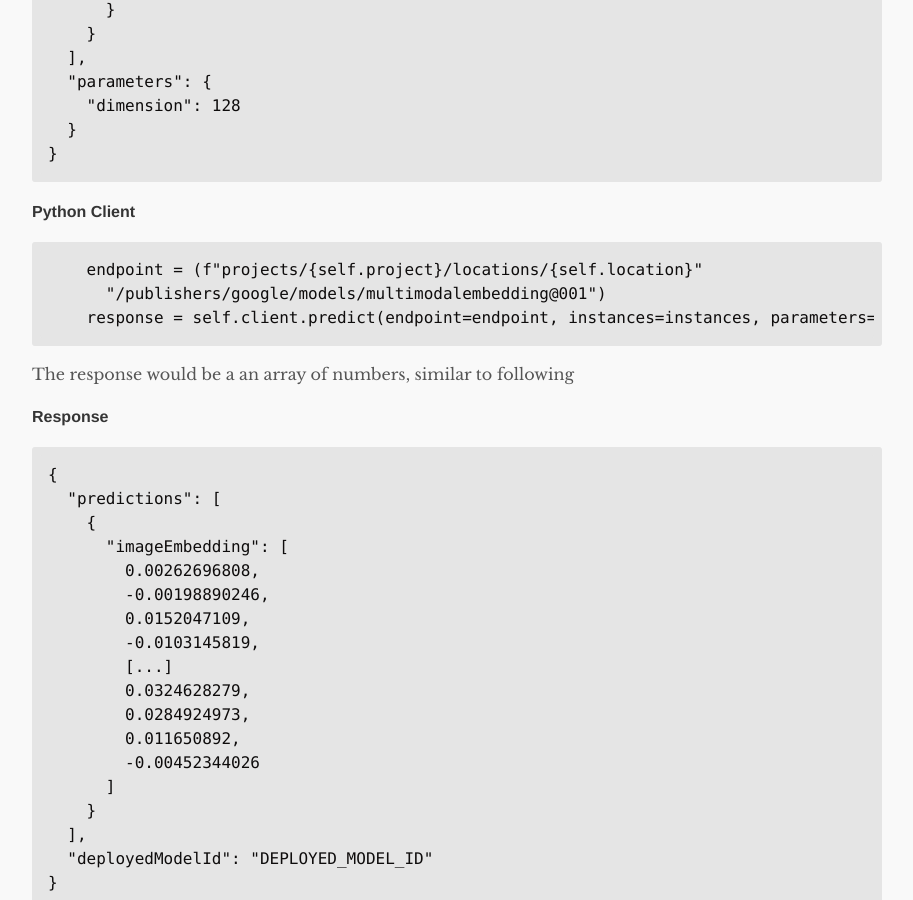
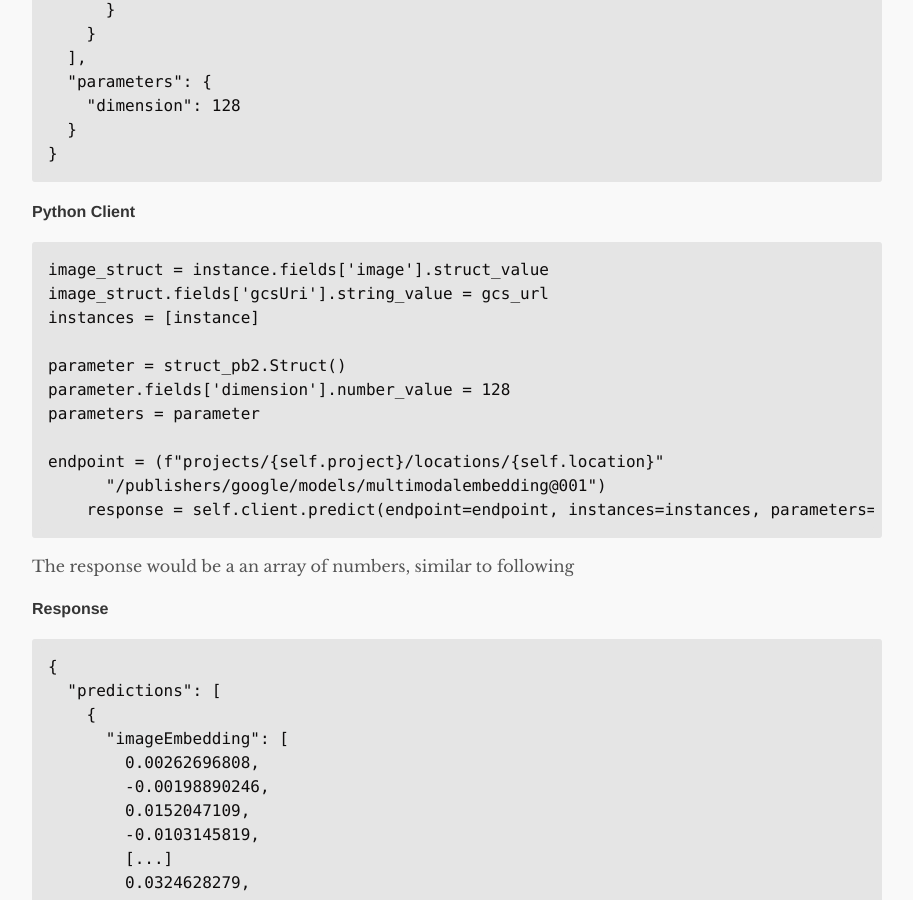
Before and after one commit to neilghosh/neilghosh.github.io, a Jekyll site: the page built from _posts/2023/2023-12-02-embeddings-prediction-using-vertext-ai-and-vector-database.md.md, in a window 1280 px wide and 900 px high, scrolled down 1575 px. Shown: the whole window, without its empty margins (183-1096 px from the left). Built offline with Jekyll 4.4.1, drawn with Linux system fonts in a browser that asks for light colours.

Commit message:
_posts/2023/2023-12-02-embeddings-prediction-using-vertext-ai-and-vector-database.md.md updated from https://stackedit.io/

````diff
--- a/_posts/2023/2023-12-02-embeddings-prediction-using-vertext-ai-and-vector-database.md.md
+++ b/_posts/2023/2023-12-02-embeddings-prediction-using-vertext-ai-and-vector-database.md.md
@@ -44,7 +44,15 @@ Following is the API Request Payload. We have kept the dimension to be the minim
 ```
 #### Python Client
 ```
-    endpoint = (f"projects/{self.project}/locations/{self.location}"
+image_struct = instance.fields['image'].struct_value
+image_struct.fields['gcsUri'].string_value = gcs_url
+instances = [instance]
+
+parameter = struct_pb2.Struct()
+parameter.fields['dimension'].number_value = 128
+parameters = parameter
+
+endpoint = (f"projects/{self.project}/locations/{self.location}"
       "/publishers/google/models/multimodalembedding@001")
     response = self.client.predict(endpoint=endpoint, instances=instances, parameters=parameters)
 ```
````
Also changed, not shown: other parts of _posts/2023/2023-12-02-embeddings-prediction-using-vertext-ai-and-vector-database.md.md (+1 -1 lines).
